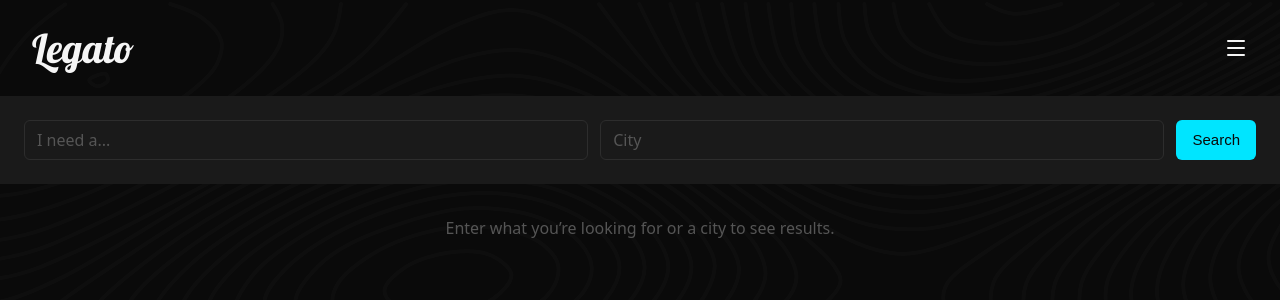
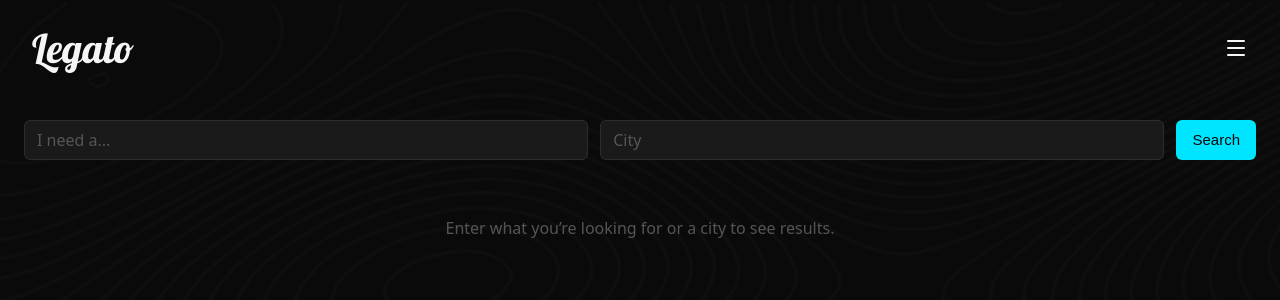
Before and after one commit to ploymahloy/bloodhound, a React (Vite) app: page /search in a window 1280 px wide. Shown: the top 300 px of the page. Built offline with nearby package versions, Linux system fonts and the light colour scheme.

Commit message:
style(search page): replace bg surface color with transparent background

```diff
--- a/src/pages/SearchResults.css
+++ b/src/pages/SearchResults.css
@@ -16,7 +16,7 @@
 	display: flex;
 	gap: 12px;
 	padding: 24px;
-	background: var(--color-bg-surface);
+	background-color: transparent;
 }
 
 .SearchResults-toggleOption {
@@ -52,7 +52,7 @@
 .SearchResults-listContainer {
 	padding: 0 2rem;
 	padding-bottom: 24px;
-	background: var(--color-bg-surface);
+	background-color: transparent;
 	flex: 1 1 35%;
 	display: flex;
 	flex-direction: column;
@@ -60,7 +60,7 @@
 
 .SearchResults-list {
 	list-style: none;
-	background: var(--color-bg-surface);
+	background-color: transparent;
 }
 
 .SearchResults-listItem {
```
